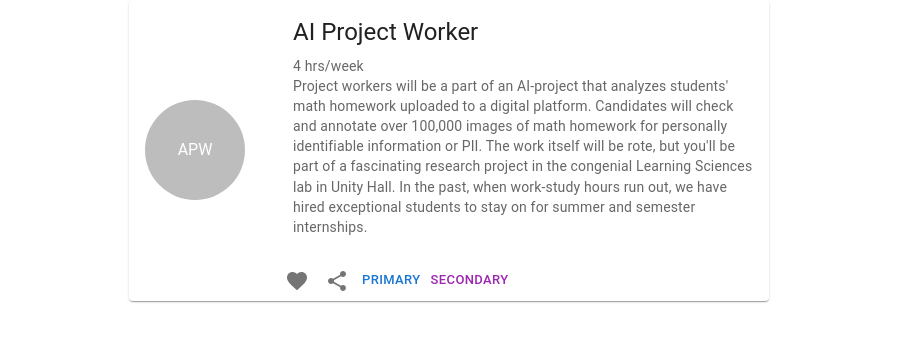
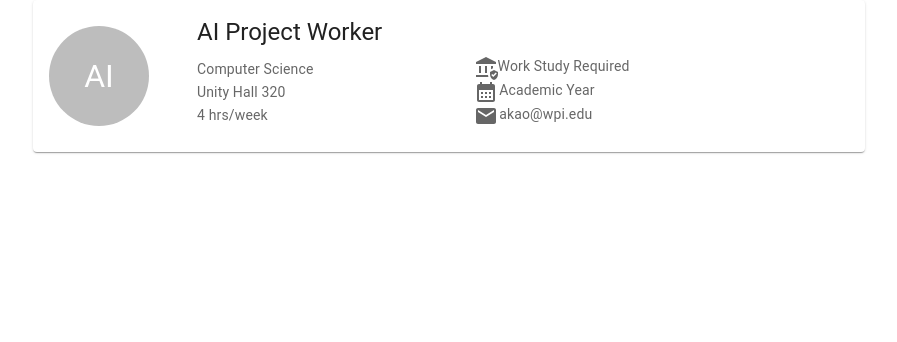
Before and after one commit to hzgand/wpi-opportunity-search, a React (Create React App) app in the folder client/: page / in a window 1280 px wide. Shown: the top 342 px of the page, without its empty margins (191-1088 px from the left). Built offline with nearby package versions, Linux system fonts and the light colour scheme.

Commit message:
Fixed
Fixed

```diff
--- a/client/src/App.js
+++ b/client/src/App.js
@@ -31,8 +31,8 @@ function App() {
           rel="stylesheet"
           href="https://fonts.googleapis.com/css?family=Roboto:300,400,500,700&display=swap"
         /> */}
-        {/* <CardHeaderExample job={testJob} /> */}
-        <JobCardNew job={testJob} />
+        <CardHeaderExample job={testJob} />
+        {/* <JobCardNew job={testJob} /> */}
         {/* <JobCard job={testJob} /> */}
       </header>
     </div>
--- a/client/src/app_components/CardHeaderExample.js
+++ b/client/src/app_components/CardHeaderExample.js
@@ -16,12 +16,28 @@ export default function ImgMediaCard(props) {
   return (
     <Card sx={{ width: 0.65, margin: "auto" }}>
       <Box sx={{ display: "flex", flexDirection: "row" }}>
-        <CardHeader avatar={<Avatar aria-label="recipe">AI</Avatar>} />
+        <CardHeader
+          avatar={
+            <Avatar
+              sx={{ fontSize: "2rem", width: 100, height: 100 }}
+              aria-label="recipe"
+            >
+              AI
+            </Avatar>
+          }
+        />
 
-        <CardContent>
-          <Box>
+        <CardContent sx={{ width: 1 }}>
+          <Box
+            sx={{
+              display: "flex",
+              flexDirection: "column",
+              justifyItems: "space-evenly",
+              width: 1,
+            }}
+          >
             <Box>
-              <Typography gutterBottom varriant="h5" component="h2">
+              <Typography gutterBottom variant="h5" component="h2">
                 {props.job.positionTitle}
               </Typography>
             </Box>
@@ -29,7 +45,6 @@ export default function ImgMediaCard(props) {
               sx={{
                 display: "flex",
                 flexDirection: "row",
-                justifyContent: "space-evenly",
               }}
             >
               <Box
@@ -37,19 +52,22 @@ export default function ImgMediaCard(props) {
                   display: "flex",
                   flexDirection: "column",
                   justifyContent: "space-evenly",
+                  paddingRight: "10rem",
                 }}
               >
                 <Typography variant="body2" color="textSecondary" component="p">
                   {props.job.department}
                 </Typography>
-                <Typography>{props.job.location}</Typography>
-                <Typography>
+                <Typography variant="body2" color="textSecondary" component="p">
+                  {props.job.location}
+                </Typography>
+                <Typography variant="body2" color="textSecondary" component="p">
                   {props.job.hoursPerWeek}{" "}
                   {props.job.hoursPerWeek === 1 ? "hr/week" : "hrs/week"}
                 </Typography>
               </Box>
               <Box>
-                <Typography>
+                <Typography variant="body2" color="textSecondary" component="p">
                   <Box sx={{ display: "flex", flexDirection: "row" }}>
                     <AssuredWorkloadIcon />
                     {props.job.federalFunding
@@ -57,7 +75,7 @@ export default function ImgMediaCard(props) {
                       : "Work Study Not Required"}
                   </Box>
                 </Typography>
-                <Typography>
+                <Typography variant="body2" color="textSecondary" component="p">
                   {" "}
                   <Box sx={{ display: "flex", flexDirection: "row" }}>
                     <CalendarMonthIcon
@@ -66,7 +84,7 @@ export default function ImgMediaCard(props) {
                     {props.job.jobType}
                   </Box>
                 </Typography>
-                <Typography>
+                <Typography variant="body2" color="textSecondary" component="p">
                   <Box sx={{ display: "flex", flexDirection: "row" }}>
                     <EmailIcon sx={{ paddingRight: "0.1rem" }}></EmailIcon>
                     {props.job.email}
```
